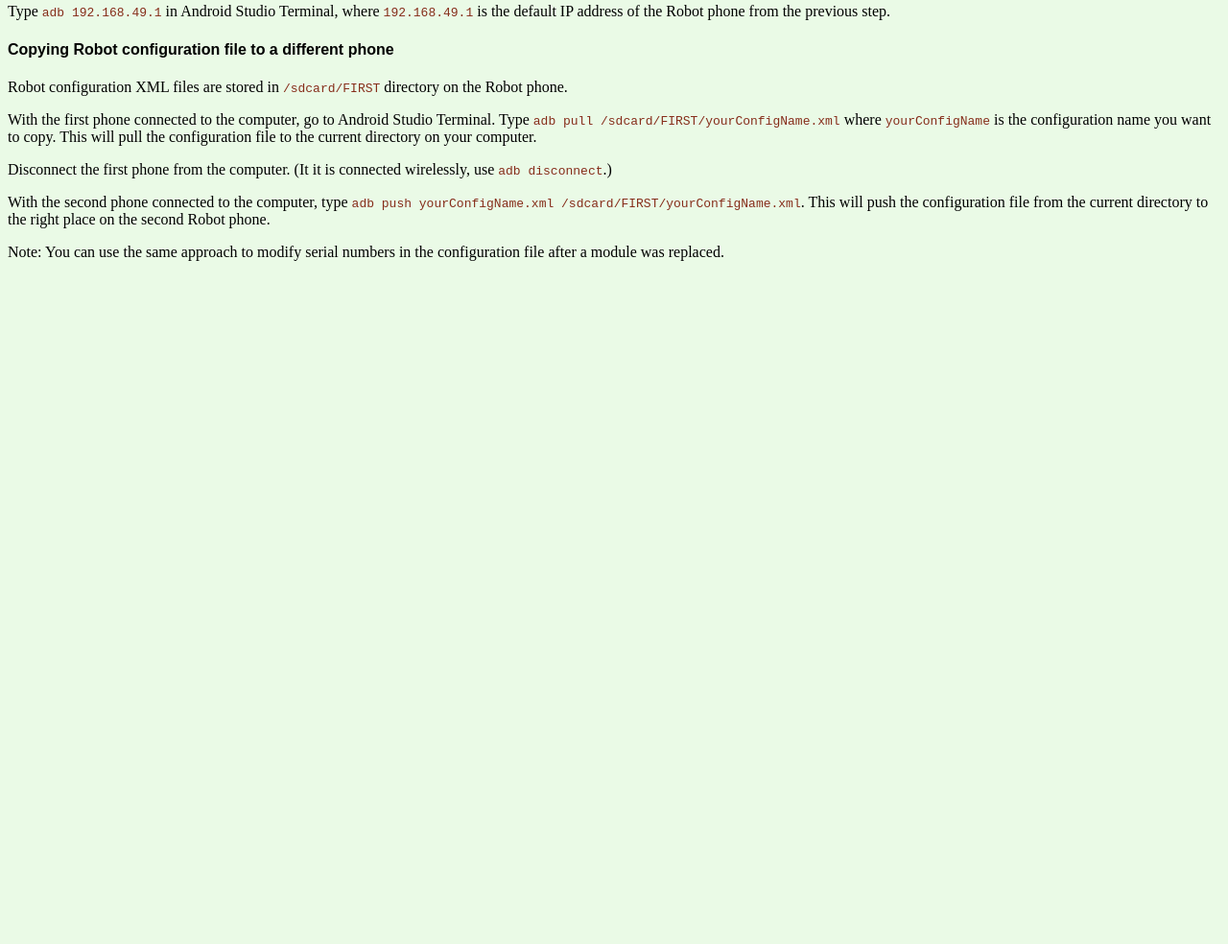
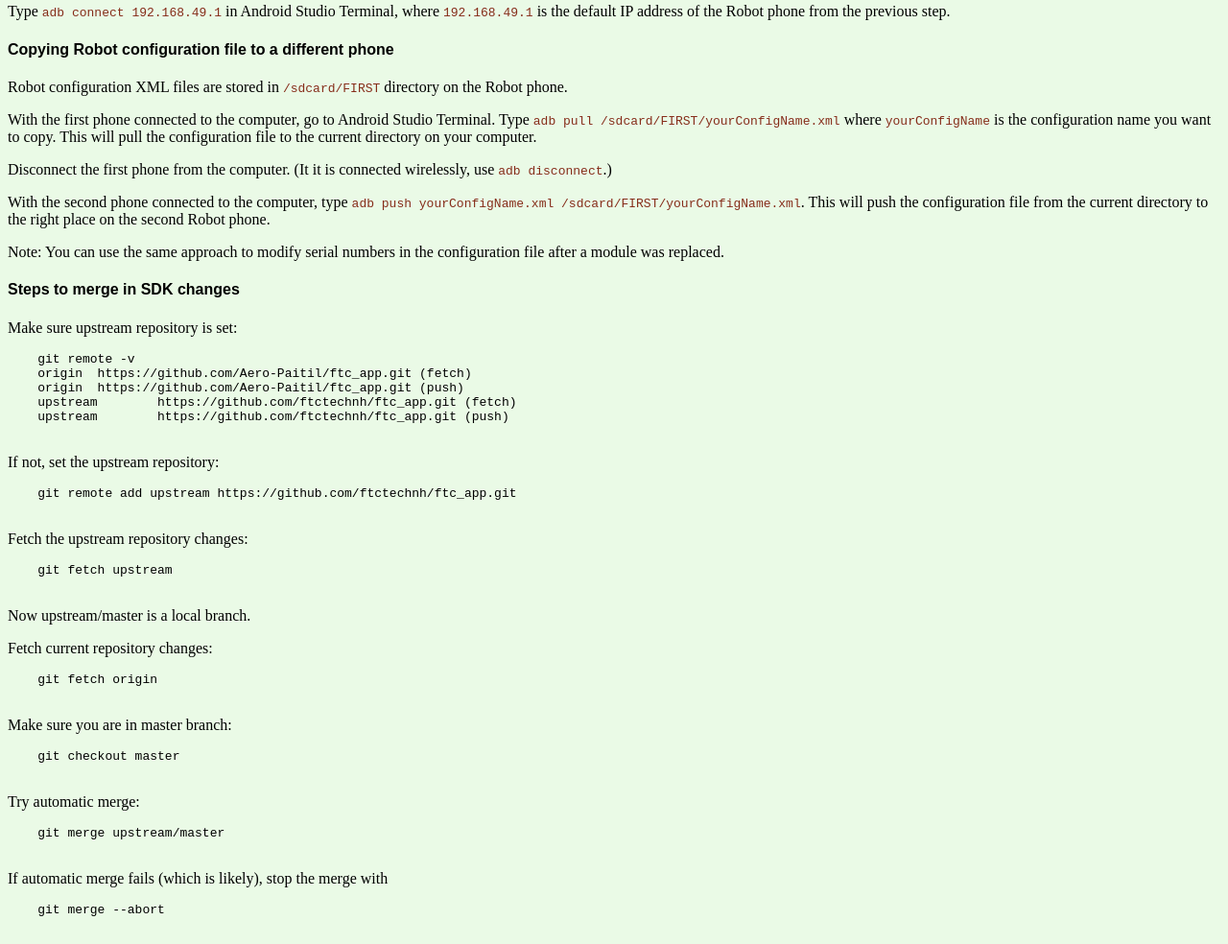
Before and after one commit to newtonbustersftc/FTCSite, a plain HTML site: page tipsandstuff.html in a window 1280 px wide. Shown: the part 259-1243 px from the top of the page at 96% size. Before the commit the page ends 800 px from the top, so only its background shows below. Drawn offline with Linux system fonts and the light colour scheme.

Commit message:
Added SDK merge steps to tipsandstuff.html

```diff
--- a/tipsandstuff.html
+++ b/tipsandstuff.html
@@ -37,7 +37,7 @@
       The network has robot name in its name. The passphrase and IP address
       of the robot phone on this network can be found in “About” section
       of the FTC app.</p>
-    <p>Type <ms>adb 192.168.49.1</ms> in Android Studio Terminal, where <ms>192.168.49.1</ms>
+    <p>Type <ms>adb connect 192.168.49.1</ms> in Android Studio Terminal, where <ms>192.168.49.1</ms>
       is the default IP address of the Robot phone from the previous step.</p>
 
       <h4>Copying Robot configuration file to a different phone</h4>
@@ -57,5 +57,42 @@
       <p>Note: You can use the same approach to modify serial numbers in the
         configuration file after a module was replaced.</p>
 
+    <h4>Steps to merge in SDK changes</h4>
+    <p>Make sure upstream repository is set:</p>
+    <pre>
+    git remote -v
+    origin  https://github.com/Aero-Paitil/ftc_app.git (fetch)
+    origin  https://github.com/Aero-Paitil/ftc_app.git (push)
+    upstream        https://github.com/ftctechnh/ftc_app.git (fetch)
+    upstream        https://github.com/ftctechnh/ftc_app.git (push)
+    </pre>
+    <p>If not, set the upstream repository:</p>
+    <pre>
+    git remote add upstream https://github.com/ftctechnh/ftc_app.git
+    </pre>
+
+    <p>Fetch the upstream repository changes:</p>
+    <pre>
+    git fetch upstream
+    </pre>
+    <p>Now upstream/master is a local branch.</p>
+
+    <p>Fetch current repository changes:</p>
+    <pre>
+    git fetch origin
+    </pre>
+    <p>Make sure you are in master branch:</p>
+    <pre>
+    git checkout master
+    </pre>
+
+    <p>Try automatic merge:</p>
+    <pre>
+    git merge upstream/master
+    </pre>
+    <p>If automatic merge fails (which is likely), stop the merge with</p>
+    <pre>
+    git merge --abort
+    </pre>
     </body>
 </html>
```
